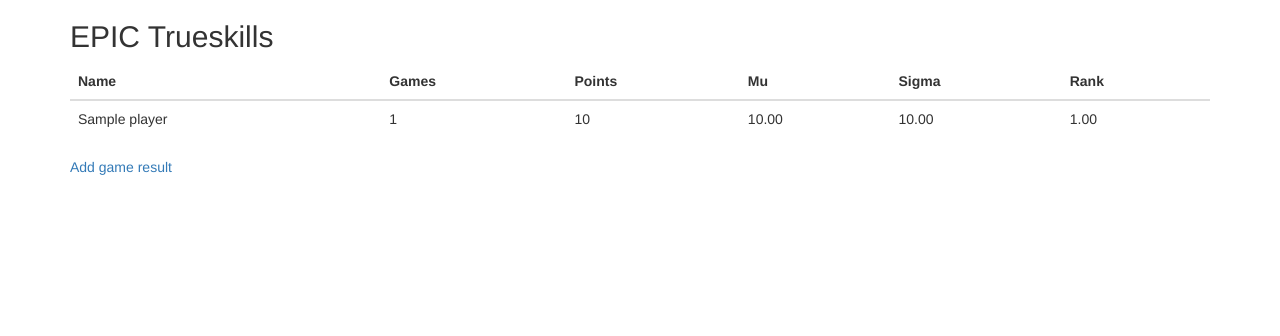
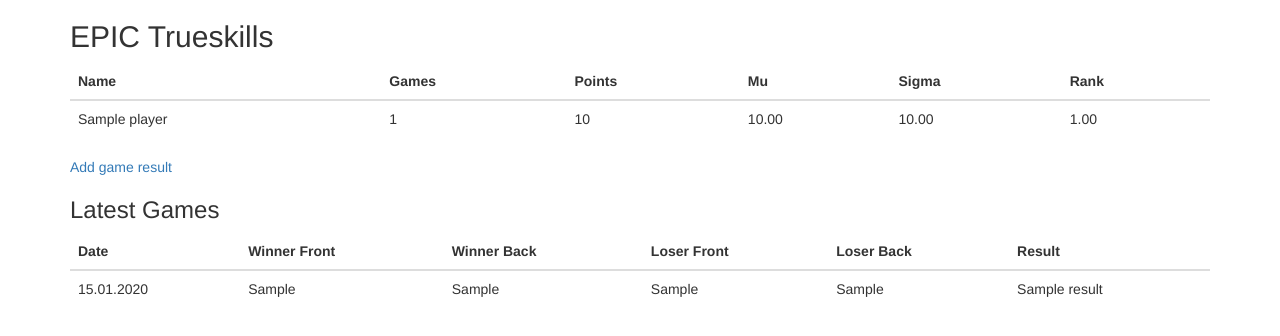
Before and after one commit to klauck/kicker, a Django app: template skills/templates/skills/table.html in a window 1280 px wide. Shown: the top 336 px of the page. Run offline with Django 3.2, Linux system fonts and the light colour scheme; the template is opened without the code that fills it: most values are stand-ins (such as "Sample title", 1, 10 or a date in 2020); some libraries are stand-ins or nearby versions.

Commit message:
Added latest games to table view

```diff
--- a/skills/templates/skills/table.html
+++ b/skills/templates/skills/table.html
@@ -29,4 +29,30 @@
   </tbody>
 </table>
 <a href="{% url 'admin:skills_gameresult_add' %}">Add game result</a>
+
+<h3>Latest Games</h3>
+<table class="table">
+  <thead>
+    <tr>
+      <th>Date</th>
+      <th>Winner Front</th>
+      <th>Winner Back</th>
+      <th>Loser Front</th>
+      <th>Loser Back</th>
+      <th>Result</th>
+    </tr>
+  </thead>
+  <tbody>
+    {% for game in latest_games %}
+    <tr>
+      <td>{{ game.date|date:"d.m.Y" }}</td>
+      <td>{{ game.winner_front }}</td>
+      <td>{{ game.winner_back }}</td>
+      <td>{{ game.loser_front }}</td>
+      <td>{{ game.loser_back }}</td>
+      <td>{{ game.result }}</td>
+    </tr>
+    {% endfor %}
+  </tbody>
+</table>
 {% endblock %}
```
Also changed, not shown: skills/views.py (+10 -9 lines).
